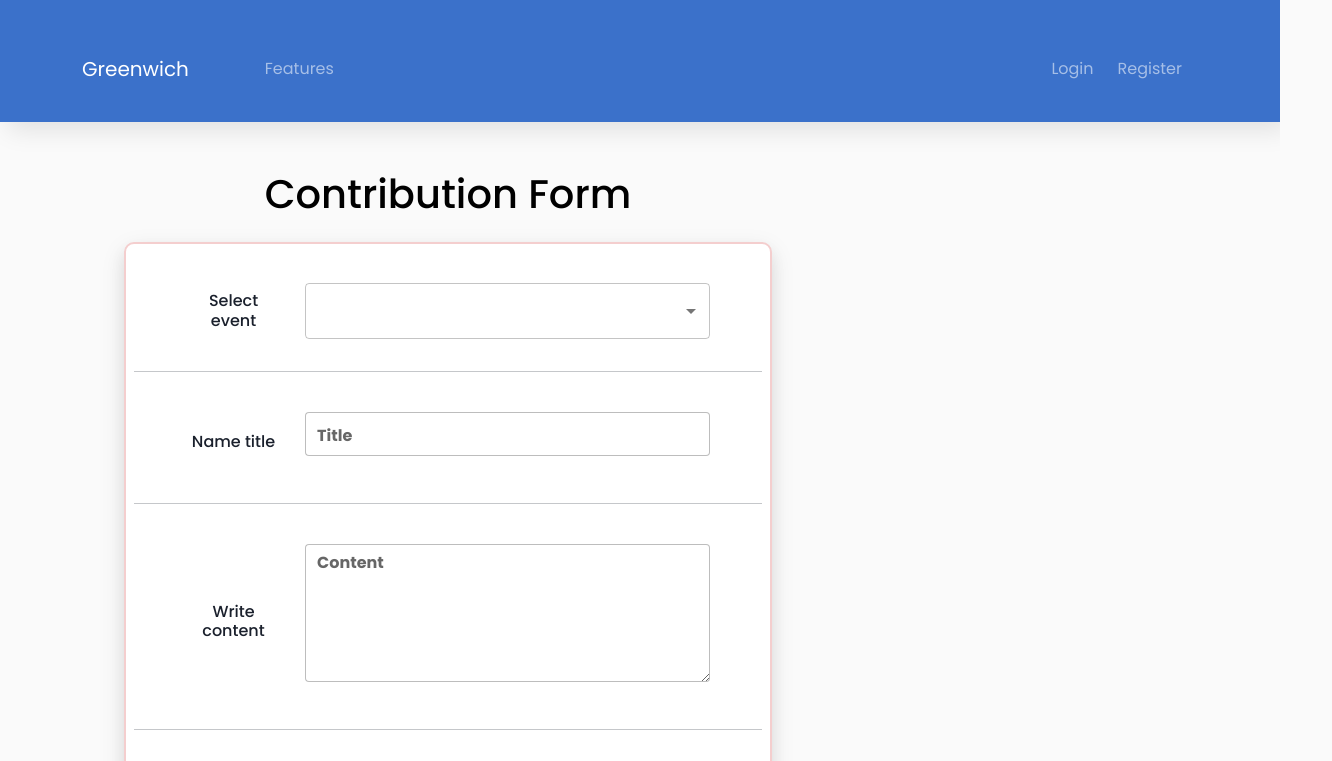
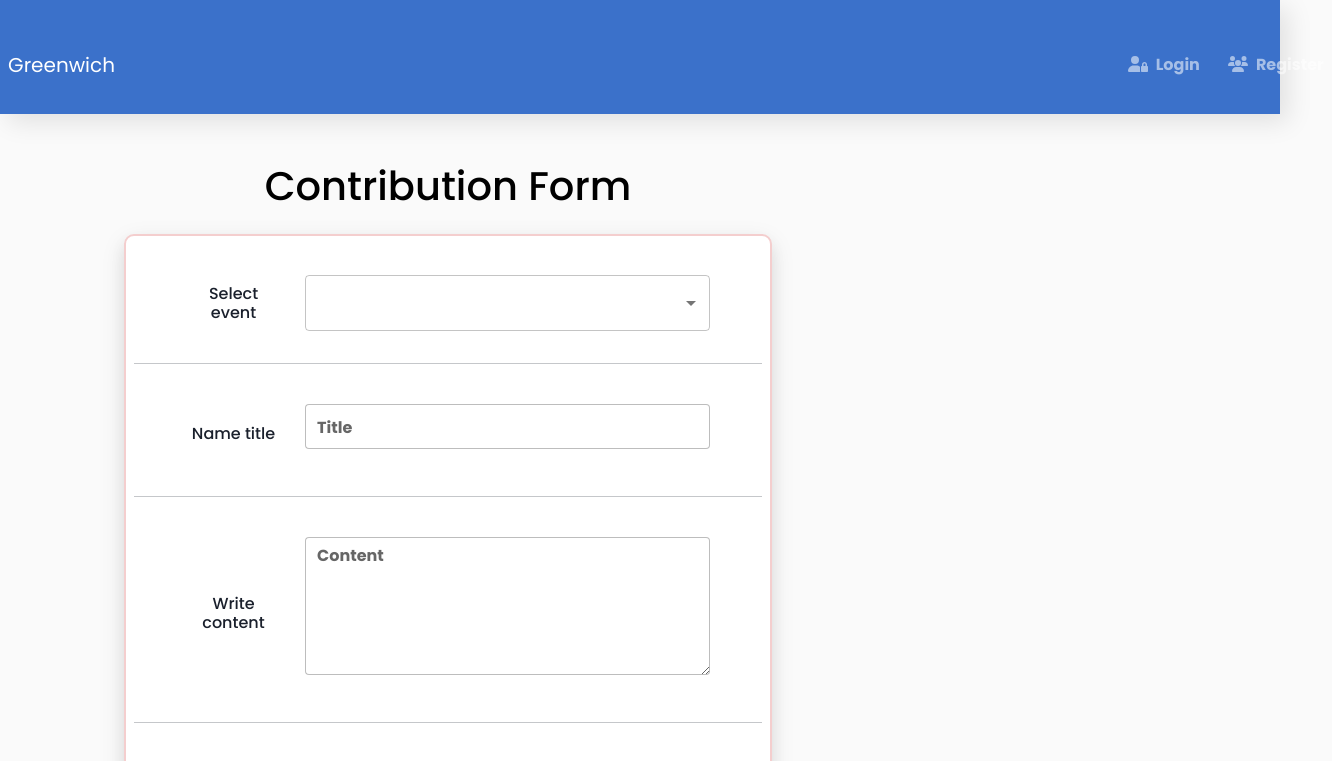
Before and after one commit to Longkun1912/greenwich-magazine-fe, a React (Create React App) app: page /student/contribution in a window 1280 px wide. Shown: the top 761 px of the page, 1332 px wide, since content can reach past the window. Built offline with nearby package versions, Linux system fonts and the light colour scheme.

Commit message:
update css Navbar

```diff
--- a/package.json
+++ b/package.json
@@ -5,6 +5,9 @@
   "dependencies": {
     "@emotion/react": "^11.11.4",
     "@emotion/styled": "^11.11.0",
+    "@fortawesome/fontawesome-svg-core": "^6.5.2",
+    "@fortawesome/free-solid-svg-icons": "^6.5.2",
+    "@fortawesome/react-fontawesome": "^0.2.0",
     "@mui/icons-material": "^5.15.13",
     "@mui/material": "^5.15.13",
     "@mui/x-charts": "^7.1.0",
--- a/src/components/contribution/contributionForGuest.index.js
+++ b/src/components/contribution/contributionForGuest.index.js
@@ -52,7 +52,7 @@ const ContributionForGuest = () => {
   // Tính index của đóng góp đầu tiên và cuối cùng trên trang hiện tại
   const totalPages = 50;
   const [currentPage, setCurrentPage] = useState(1);
-  const [itemsPerPage] = useState(3);
+  const [itemsPerPage] = useState(6);
 
   const indexOfLastItem = currentPage * itemsPerPage;
   const indexOfFirstItem = indexOfLastItem - itemsPerPage;
--- a/src/css/Navbar.css
+++ b/src/css/Navbar.css
@@ -1,5 +1,17 @@
 .web-brand {
-  flex-basis: 20%;
+  display: flex; /* Sử dụng flexbox để căn chỉnh */
+  align-items: center; /* Căn giữa các phần tử theo chiều dọc */
+  margin-left: -12%;
+}
+
+.logo {
+  width: 50px; /* Độ rộng của logo */
+  height: auto; /* Chiều cao tự động để giữ tỷ lệ khung hình */
+  margin-right: 10px; /* Khoảng cách giữa logo và chữ "Greenwich" */
+}
+
+#navbar-container {
+  flex-wrap: nowrap; /* Không cho phép các phần tử tràn xuống hàng mới */
 }
 
 .left-bar {
@@ -9,15 +21,49 @@
   display: flex;
 }
 
+.logo {
+  width: 50px; /* Độ rộng của logo */
+  height: auto; /* Chiều cao tự động để giữ tỷ lệ khung hình */
+  margin-right: 10px; /* Khoảng cách giữa logo và chữ "Greenwich" */
+}
+
+
 .right-bar {
-  width: fit-content;
-  display: flex !important;
-  flex-basis: 10%;
+  display: flex;
+  justify-content: flex-end; /* Đẩy phần tử về phía bên phải */
+  align-items: center; /* Căn giữa các phần tử theo chiều dọc */
+  margin-right: -12%;
+  font-weight: bold;
 }
+
+.right-bar .navbar-item {
+  margin-left: 2rem; /* Khoảng cách giữa các navbar item */
+}
+
 
 #login-option {
   display: flex;
   align-items: center;
+  margin: 0 12px;
+}
+
+#login-option .fa-icon {
+  margin-right: 0.5rem; /* Khoảng cách giữa icon và chữ */
+}
+
+svg.svg-inline--fa.fa-users.fa-icon {
+  margin-right: 0.5rem; /* Khoảng cách giữa icon và chữ */
+}
+
+
+#login-option:hover,
+#register-option:hover {
+  transform: translateY(-5px); /* Di chuyển phần tử lên trên khi hover */
+}
+
+#login-option:hover .fa-icon,
+#register-option:hover .fa-icon {
+  color: #ffffff; /* Đổi màu icon khi hover */
 }
 
 #authenticated-options {
--- a/src/global/Navbar.js
+++ b/src/global/Navbar.js
@@ -11,6 +11,9 @@ import { Button } from "react-bootstrap";
 import { Link, useNavigate } from "react-router-dom";
 import "../css/Navbar.css";
 import AuthService from "../services/auth.service";
+import { FontAwesomeIcon } from '@fortawesome/react-fontawesome';
+import { faUserLock, faUsers } from '@fortawesome/free-solid-svg-icons';
+
 const GreenwichNavBar = ({ currentUser, handleLogout }) => {
   const navigator = useNavigate();
 
@@ -26,25 +29,26 @@ const GreenwichNavBar = ({ currentUser, handleLogout }) => {
     <MDBNavbar expand="lg" dark bgColor="primary">
       <MDBContainer id="navbar-container">
         <div className="web-brand">
+          <img src={process.env.PUBLIC_URL + '/logo192.png'} alt="Logo" className="logo" />
           <MDBNavbarBrand href="#">Greenwich</MDBNavbarBrand>
         </div>
         <MDBNavbarNav id="navbar-option">
-          <div className="left-bar">
-            <MDBNavbarItem>
-              <MDBNavbarLink href="#">Features</MDBNavbarLink>
-            </MDBNavbarItem>
-          </div>
           {!currentUser ? (
             <div className="right-bar">
-              <MDBNavbarItem id="login-option">
+             <MDBNavbarItem id="login-option">
                 <Link to="/login">
-                  <MDBNavbarLink>Login</MDBNavbarLink>
+                  <MDBNavbarLink>
+                    <FontAwesomeIcon icon={faUserLock} className="fa-icon" />
+                    Login
+                  </MDBNavbarLink>
                 </Link>
               </MDBNavbarItem>
-              <MDBNavbarItem>
+
+              <MDBNavbarItem id="register-option">
                 <MDBNavbarLink>
                   <Link to="/register">
-                    <MDBNavbarLink>Register</MDBNavbarLink>
+                    <FontAwesomeIcon icon={faUsers} className="fa-icon" />
+                    Register
                   </Link>
                 </MDBNavbarLink>
               </MDBNavbarItem>
--- a/src/services/api.service.js
+++ b/src/services/api.service.js
@@ -1,4 +1,4 @@
-const serverURL = "https://greenwich-magazine-be-mlk0.onrender.com";
+const serverURL = "http://localhost:5000";
 
 const publicApi = {
   auth: serverURL + "/api/auth/",
--- a/src/services/contribution.service.js
+++ b/src/services/contribution.service.js
@@ -107,7 +107,7 @@ const getAllContributionByFaculty = (facultyId) => {
   });
 };
 
-//EditForCoordinator
+//Edit State, Status For Coordinator
 const EditForCoordinator = (contributionId, editForm) => {
   return axios.put(
     publicApi.contribution + "coordinator",
@@ -119,6 +119,30 @@ const EditForCoordinator = (contributionId, editForm) => {
     }
   );
 };
+
+
+//Edit Event For Coordinator
+const updateEventForCoordinator = (eventId, eventDetails) => {
+  return axios.put(
+    publicApi.event + `/${eventId}`,
+    eventDetails,
+    {
+      headers: {
+        "x-access-token": auth.getCurrentAccessToken(),
+        "Content-Type": "application/json", // Đặt Content-Type là application/json cho dữ liệu gửi đi
+      },
+    }
+  );
+};
+
+const getAllEvents = () => {
+  return axios.get(publicApi.event, {
+    headers: {
+      "x-access-token": auth.getCurrentAccessToken(),
+    },
+  });
+};
+
 
 //Guest
 const getAllContributionForGuest = (facultyId) => {
@@ -142,6 +166,8 @@ const contributionService = {
   getAllContributionByFaculty,
   EditForCoordinator,
   getAllContributionForGuest,
+  updateEventForCoordinator,
+  getAllEvents,
 };
 
 export default contributionService;
--- a/src/services/faculty.service.js
+++ b/src/services/faculty.service.js
@@ -16,6 +16,7 @@ export const postCreateFaculty = (name, description, image) => {
 
   return axios.post(publicApi.faculty + "create", facultyForm, {
     headers: {
+      "x-access-token": auth.getCurrentAccessToken(),
       "Content-Type": "multipart/form-data",
     },
   });
@@ -30,6 +31,7 @@ export const putUpdateFaculty = (id, name, description, image) => {
 
   return axios.put(publicApi.faculty + `update/${id}`, facultyForm, {
     headers: {
+      "x-access-token": auth.getCurrentAccessToken(),
       "Content-Type": "multipart/form-data",
     },
   });
@@ -41,7 +43,11 @@ const deleteFaculty = async (id) => {
     if (!id) {
       throw new Error("Missing Faculty ID");
     }
-    await axios.delete(publicApi.faculty + `delete/${id}`);
+    await axios.delete(publicApi.faculty + `delete/${id}`, {
+      headers: {
+        "x-access-token": auth.getCurrentAccessToken(),
+      },
+    });
   } catch (error) {
     console.error("Error deleting faculty:", error);
     throw error;
@@ -59,7 +65,7 @@ export const getFacultyById = async (id) => {
   }
 };
 
-//test
+//getFacultiesByCoordinator
 const getFacultiesByCoordinator = async (coordinatorId) => {
   try {
     const token = auth.getCurrentAccessToken(); // Lấy token từ auth service
```
Also changed, not shown: 1 other file (tests, documents, lock files or other folders).
